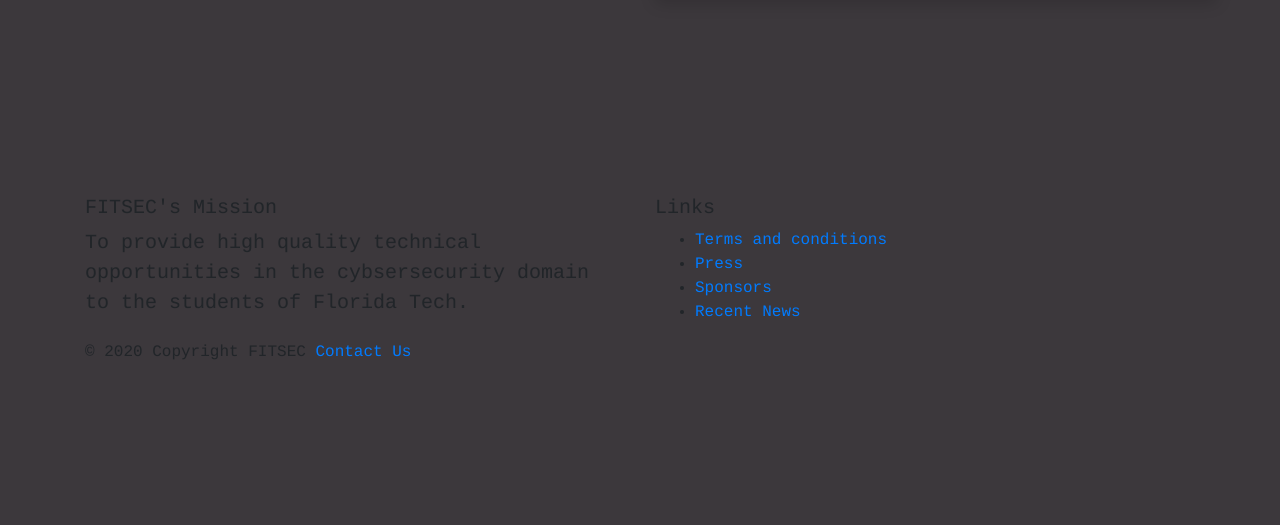
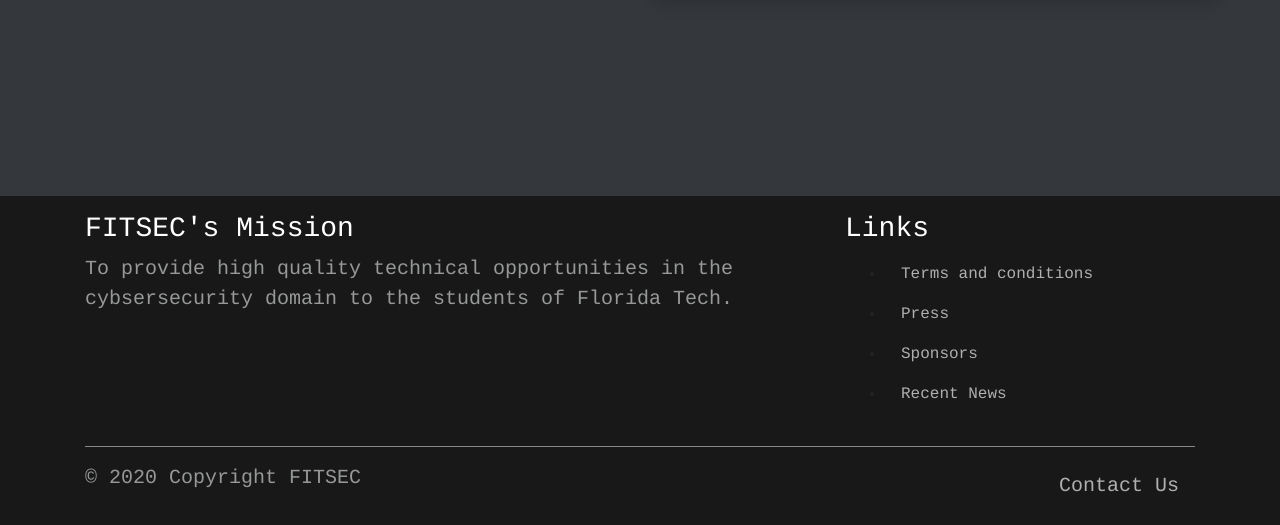
Before and after one commit to Night-jmp/FITSECWebsite, a Django app: page / in a window 1280 px wide. Shown: the part 2939-3464 px from the top of the page. Before the commit the page ends 3298 px from the top, so only its background shows below. Run offline with Django 3.2, Linux system fonts and the light colour scheme; some libraries are stand-ins or nearby versions.

Commit message:
Improving the footer

```diff
--- a/mysite/main/static/css/custom.css
+++ b/mysite/main/static/css/custom.css
@@ -2,7 +2,7 @@
     display: flex;
     min-height: 100vh;
     flex-direction: column;
-    background-color: rgba(60, 56, 60, 1);
+    background-color: #34383c;
     font-family: Courier;
   }
 
--- a/mysite/main/templates/main/header.html
+++ b/mysite/main/templates/main/header.html
@@ -33,29 +33,28 @@
 
 
 
-<footer class="page-footer #9e9e9e grey">
-  <div class="container">
+<footer style="background-color: #181818">
+  <div class="container pt-3">
     <div class="row">
-      <div class="col l6 s12">
-        <h5 class="white-text">FITSEC's Mission</h5>
-        <p class="grey-text text-lighten-4">To provide high quality technical opportunities in the cybsersecurity domain to the students of Florida Tech.</p>
+      <div class="col-8">
+        <h3 style="color: #ffffff">FITSEC's Mission</h3>
+        <p style="color: #969899">To provide high quality technical opportunities in the cybsersecurity domain to the students of Florida Tech.</p>
       </div>
-      <div class="col l4 offset-l2 s12">
-        <h5 class="white-text">Links</h5>
+      <div class="col-4">
+        <h3 style="color: #ffffff">Links</h3>
         <ul>
-          <li><a class="grey-text text-lighten-3" href="/terms">Terms and conditions</a></li>
-          <li><a class="grey-text text-lighten-3" href="/press">Press</a></li>
-          <li><a class="grey-text text-lighten-3" href="/sponsors">Sponsors</a></li>
-          <li><a class="grey-text text-lighten-3" href="/news">Recent News</a></li>
+          <li><a class="nav-link" href="/terms">Terms and conditions</a></li>
+          <li><a class="nav-link" href="/press">Press</a></li>
+          <li><a class="nav-link" href="/sponsors">Sponsors</a></li>
+          <li><a class="nav-link" href="/news">Recent News</a></li>
         </ul>
       </div>
     </div>
+    <hr style="background-color: #969899">
+  <div class="row">
+    <div class="col-6"><p style="color: #969899">© 2020 Copyright FITSEC</p></div>
+    <div class="col-6"><p style="text-align: right; float: right;"><a class="nav-link" href="/contact">Contact Us</a></p></div>
   </div>
-  <div class="footer-copyright">
-    <div class="container">
-    © 2020 Copyright FITSEC
-    <a class="grey-text text-lighten-4 right" href="/contact">Contact Us</a>
-    </div>
   </div>
 </footer>
 
--- a/mysite/main/templates/main/home.html
+++ b/mysite/main/templates/main/home.html
@@ -17,13 +17,13 @@
           <div class="col-6"><img class ="img-thumbnail shadow" style="width:100%;" src="{% static 'images/hacking.jpg' %}" /></div>
           <div class="col-6 my-auto">
                <h1 style="text-align: center; color: #ffffff">A Hacker's Paradise</h1>
-               <p style="text-align:justify; color:rgb(150, 152, 153);"> FITSEC is Florida Tech's Cyber Security team who is focused on competing in Cybersecurity Competitions. Not only do we offer students the opportunity to hone their skills with respect to hacking and counter-hacking, but we also are building connections with industry to provide a pathway for potential employment opportunities. We believe the best way to stop a hacker is to know their methods.</p>
+               <p style="text-align:justify; color:#969899;"> FITSEC is Florida Tech's Cyber Security team who is focused on competing in Cybersecurity Competitions. Not only do we offer students the opportunity to hone their skills with respect to hacking and counter-hacking, but we also are building connections with industry to provide a pathway for potential employment opportunities. We believe the best way to stop a hacker is to know their methods.</p>
           </div>
      </div>
      <div class="row px-5" style="margin-top: 200px; margin-bottom: 200px;">
           <div class="col-6 my-auto">
                <h1 style="text-align: center; color: #ffffff">Travel to CTFs</h1>
-               <p style="text-align: justify; color: rgb(150, 152, 153);">FITSEC travels to a variety of Capture the Flag competitions throughout the nation every year. You can travel with the team no matter what your skill level is.</p>
+               <p style="text-align: justify; color: #969899;">FITSEC travels to a variety of Capture the Flag competitions throughout the nation every year. You can travel with the team no matter what your skill level is.</p>
           </div>
           <div class="col-6"><img class="img-thumbnail shadow" style="width: 100%;" src="{% static 'images/ctf.jpg' %}" /> </div>
      </div>
@@ -31,13 +31,13 @@
           <div class="col-6"><img class="img-thumbnail shadow" style="width: 100%;" src="{% static 'images/singularity.jpg' %}" /></div>
           <div class="col-6 my-auto">
                <h1 style="text-align: center; color: #ffffff">Learn Something New</h1>
-               <p style="text-align: justify; color: rgb(150, 152, 153);">FITSEC offers many workshops and practice CTFs in order to help teach members of all skill levels.</p>
+               <p style="text-align: justify; color: #969899;">FITSEC offers many workshops and practice CTFs in order to help teach members of all skill levels.</p>
           </div>
      </div>
      <div class="row px-5" style="margin-top: 200px; margin-bottom: 200px;">
           <div class="col-6 my-auto">
                <h1 style="text-align: center; color: #ffffff">Make New Friends</h1>
-               <p style="text-align: justify; color: rgb(150, 152, 153);">FITSEC gives members the opportunity to find new friends who share similar interests.</p>
+               <p style="text-align: justify; color: #969899;">FITSEC gives members the opportunity to find new friends who share similar interests.</p>
           </div>
           <div class="col-6"><img class="img-thumbnail shadow" style="width: 100%" src="{% static 'images/fiveguys.jpg' %}" /></div>
      </div>
```
